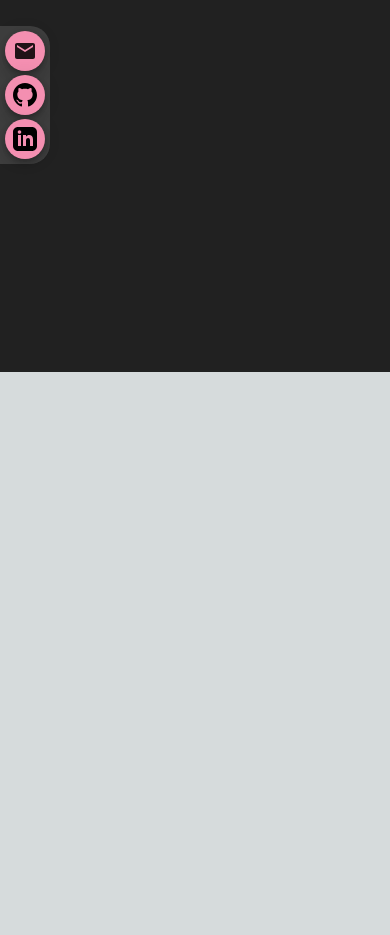
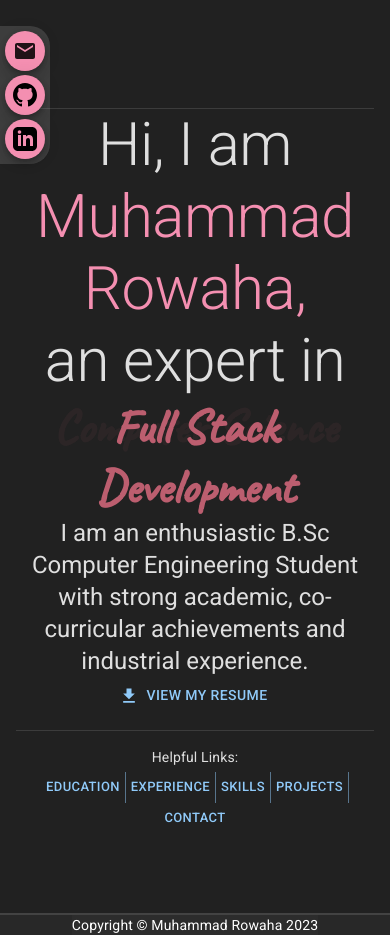
Before and after one commit to mrowaha/portfolio, a Next.js app: page / in a window 390 px wide. Shown: the part 670-1605 px from the top of the page. Before the commit the page ends 1042 px from the top, so only its background shows below. Built offline with nearby package versions, Linux system fonts and the light colour scheme; a web font is replaced by a local one.

Commit message:
complete home page

```diff
--- a/layout/index.tsx
+++ b/layout/index.tsx
@@ -4,7 +4,6 @@ import {
   Typography,
   IconButton,
   Switch,
-  Stack,
   AppBar,
   useTheme
 } from "@mui/material";
@@ -22,8 +21,7 @@ const DynamicContact = dynamic(
 const AppContainer = styled('div')(({ theme }) => ({
   backgroundColor: theme.palette.background.default,
   width : "100%",
-  paddingTop : "1rem",
-  height : "1000px",
+  paddingTop : "4rem",
 }));
 
 const Header = styled('div')(({theme}) => ({
@@ -97,16 +95,13 @@ const Title = styled(Typography)(({theme}) => ({
   }
 }))
 
-const FabContainer = styled(Stack)(({theme}) => ({
-  position : "absolute",
-  width : "fit-content",
-  right : 0,
-  bottom : 0,
-  padding : "5px",
-  backgroundColor : theme.palette.mode === "dark" ? "#ffffff22" : "#31313133",
-  borderTopLeftRadius : "20px",
-  borderBottomLeftRadius : "20px",
-  marginBottom : 10,
+const Footer = styled("footer")(({theme}) => ({
+  width : "100%",
+  display : "flex",
+  justifyContent : "center",
+  color : theme.palette.mode === "dark" ? "#fff" : theme.palette.text.primary,
+  backgroundColor: theme.palette.mode === "dark" ? "#31313180" : "#dfdfdf20",
+  borderTop : theme.palette.mode === "dark" ? "2px solid #ffffff20" : "2px solid #dfdfdfff"
 }))
 
 
@@ -122,7 +117,10 @@ export function Layout(props : any) {
         open={menuDrawer}
         toggleDrawer={(open) => setMenuDrawer(open)}
       />
-      <AppBar position="static" sx={{
+
+      <DynamicContact />
+
+      <AppBar position="fixed" sx={{
         backgroundColor : theme.palette.background.default,
         width : "100%"
       }}>
@@ -146,9 +144,18 @@ export function Layout(props : any) {
 
       <AppContainer>
         {props.children}
+        <Footer>
+          <Typography
+            variant="body2"
+            sx={{
+              backgroundColor : "inherit"
+            }}
+          >
+            Copyright &copy; Muhammad Rowaha 2023
+          </Typography>
+        </Footer>
       </AppContainer>
 
-      <DynamicContact />
     </>
   )
 }
--- a/package.json
+++ b/package.json
@@ -18,9 +18,11 @@
     "@types/react-dom": "18.2.7",
     "eslint": "8.48.0",
     "eslint-config-next": "13.4.19",
+    "framer-motion": "^10.16.4",
     "next": "13.4.19",
     "react": "18.2.0",
     "react-dom": "18.2.0",
+    "sass": "^1.66.1",
     "typescript": "5.2.2"
   }
 }
--- a/pages/index.tsx
+++ b/pages/index.tsx
@@ -1,6 +1,7 @@
 import * as React from "react";
 import Image from "next/image";
 import Head from "next/head";
+
 
 import {
   Container,
@@ -8,10 +9,12 @@ import {
   Box,
   CircularProgress,
   Typography,
+  useTheme,
   Divider,
-  useTheme
+  Button,
+  ButtonGroup
 } from "@mui/material";
-
+import FileDownloadIcon from '@mui/icons-material/FileDownload';
 import {styled} from "@mui/system";
 
 const BannerDiv = styled("div")(({theme}) => ({
@@ -26,10 +29,21 @@ const BannerDiv = styled("div")(({theme}) => ({
   paddingTop : "2rem"
 }))
 
+const ContentContainer = styled(Grid)(({theme}) => ({
+  gap : 275,
+  paddingBottom : "5rem",
+  [theme.breakpoints.down("sm")] : {
+    gap : 250
+  }
+}))
+
 const ImageContainer = styled(Box)(({theme}) => ({
   width : "30%",
   [theme.breakpoints.down("md")] : {
-    width : "80%",
+    width : "45%",
+  },
+  [theme.breakpoints.down("sm")] : {
+    width : "80%"
   },
   maxWidth : "400px",
   aspectRatio : "1 / 1",
@@ -44,6 +58,7 @@ const ImageContainer = styled(Box)(({theme}) => ({
   display : "flex",
   justifyContent : "center",
   alignItems : "center"
+
 }))
 
 const StyledImage = styled(Image)(({theme}) => ({
@@ -62,7 +77,14 @@ const BannerTitle = styled(Typography)(({theme}) => ({
   color : theme.palette.mode === "dark" ? "#dfdfdfff" : "#313131aa"
 }))
 
-const letters = ["P", "o", "r", "t", "f", "o","l","i","o"]
+const StyledButtonGroup = styled(ButtonGroup)(({theme}) => ({
+  display : "flex",
+  justifyContent : "center",
+  flexWrap : "wrap"
+}))
+
+const letters = ["P", "o", "r", "t", "f", "o","l","i","o", ""]
+
 
 function HomePage() {
 
@@ -75,11 +97,14 @@ function HomePage() {
   }
 
   React.useEffect(() => {
+    if (titleLetters === letters.length-1) return;
     setTimeout(() => {
       if (titleLetters === letters.length) return;
-      setTitleLetters(prev => prev+1)
+      setTitleLetters(prev => (prev+1) % letters.length)
     }, 250)
   }, [titleLetters])
+
+
 
   return (
     <>
@@ -88,8 +113,8 @@ function HomePage() {
     </Head>
 
     <Container>
-      <Grid container>
-        <Grid item xs={12}>
+      <ContentContainer container>
+        <Grid item xs={24}>
           <BannerDiv>
             <ImageContainer>
               <StyledImage
@@ -117,11 +142,121 @@ function HomePage() {
             </BannerTitle>
           </BannerDiv>
         </Grid>
-      </Grid>
+        <Grid item xs={24}>
+          <Divider />
+          <Typography
+            sx={{
+              typography : {
+                xs : "h2",
+                lg : "h1"
+              },
+              textAlign : "center"
+            }}
+            style={{ color : theme.palette.mode === "dark" ? "#dfdfdfff" : "#313131aa"}}
+          >
+            Hi, I am
+            <span style={{color : theme.palette.secondary.main}}> Muhammad Rowaha,</span>
+          </Typography>
+          <Typography
+            variant="h2"
+            textAlign="center"
+            style={{ color : theme.palette.mode === "dark" ? "#dfdfdfff" : "#313131aa"}}
+          >
+            an expert in
+          </Typography>
+          <LoopTitles
+            delay={1500}
+            titles={["Software Engineering", "Computer Science", "Full Stack Development"]}
+          />
+          <Typography variant="h5" textAlign="center" style={{ color : theme.palette.mode === "dark" ? "#dfdfdfff" : "#313131aa"}} >
+            I am an enthusiastic B.Sc Computer Engineering Student with strong academic, co-curricular achievements and industrial experience.
+            <Button
+              variant="text"
+              startIcon={<FileDownloadIcon />}
+              href="/mrowaha_resume.pdf"
+              download="Muhammad_Rowaha_Resume"
+            >
+              View My Resume
+            </Button>
+          </Typography>
+          <Divider style={{margin : "1rem 0"}} />
+          <Typography variant="body2" textAlign="center"
+            style={{ color : theme.palette.mode === "dark" ? "#dfdfdfff" : "#313131aa", marginBottom : 5}}
+          >
+            Helpful Links:
+          </Typography>
+
+          <StyledButtonGroup variant="text" size="small">
+            <Button>
+              Education
+            </Button>
+            <Button>
+              Experience
+            </Button>
+            <Button>
+              Skills
+            </Button>
+            <Button>
+              Projects
+            </Button>
+            <Button>
+              Contact
+            </Button>
+          </StyledButtonGroup>
+        </Grid>
+      </ContentContainer>
     </Container>
     </>
 
   )
 }
 
+interface LoopTitlesProps {
+  delay : number;
+  titles : string[];
+}
+
+function LoopTitles (props : LoopTitlesProps) {
+
+  const theme = useTheme();
+  const [currentTextIndex, setCurrentTextIndex] = React.useState<number>(-1);
+  const loopTextRef = React.useRef<HTMLDivElement | null>(null);
+
+  React.useEffect(() => {
+    if (loopTextRef.current === null) {
+      setCurrentTextIndex(0);
+      return;
+    }
+
+    const titleInterval = setInterval(() => {
+      let children = loopTextRef.current?.children!;
+      if (currentTextIndex !== -1) {
+        children[currentTextIndex].className = ""
+      }
+      children[(currentTextIndex + 1) % props.titles.length].className = "show";
+      setCurrentTextIndex(prev => (prev+1) % props.titles.length)
+    }, props.delay)
+
+    return () => clearInterval(titleInterval)
+  }, [currentTextIndex])
+
+  return (
+    <div ref={loopTextRef} className="loopText">
+    {
+      props.titles.map(title => (
+        <Typography variant="h1"
+          style={{
+            color : theme.palette.error.main,
+            fontFamily : "Caveat",
+            textAlign : "center"
+          }}
+        >
+          {title}
+        </Typography>
+      ))
+    }
+  </div>
+  )
+}
+
 export default HomePage;
--- a/styles/globals.css
+++ b/styles/globals.css
@@ -124,3 +124,36 @@ a {
     color-scheme: dark;
   }
 }
+
+@keyframes fade {
+  0% { opacity: 0; }
+  50% { opacity: 1; }
+  100% { opacity: 0; }
+}
+
+.loopText {
+  position: relative;
+  height: 40px;
+  width : 100%;
+  display: flex;
+  justify-content: center;
+  margin-bottom: 3rem;
+}
+
+.loopText h1 {
+  position: absolute;
+  height: 30px;
+  opacity: 0;
+  transition: 1.75s ease-out;
+  font-size: 3rem;
+}
+
+.loopText h1.show {
+ opacity: 1;
+}
+
+@media only screen and (max-width: 500px) {
+  .loopText {
+    margin-bottom: 5rem;
+  }
+}
```
Also changed, not shown: styles/Home.module.css (deleted, +0 -229 lines), 2 other files (tests, documents, lock files or other folders).
